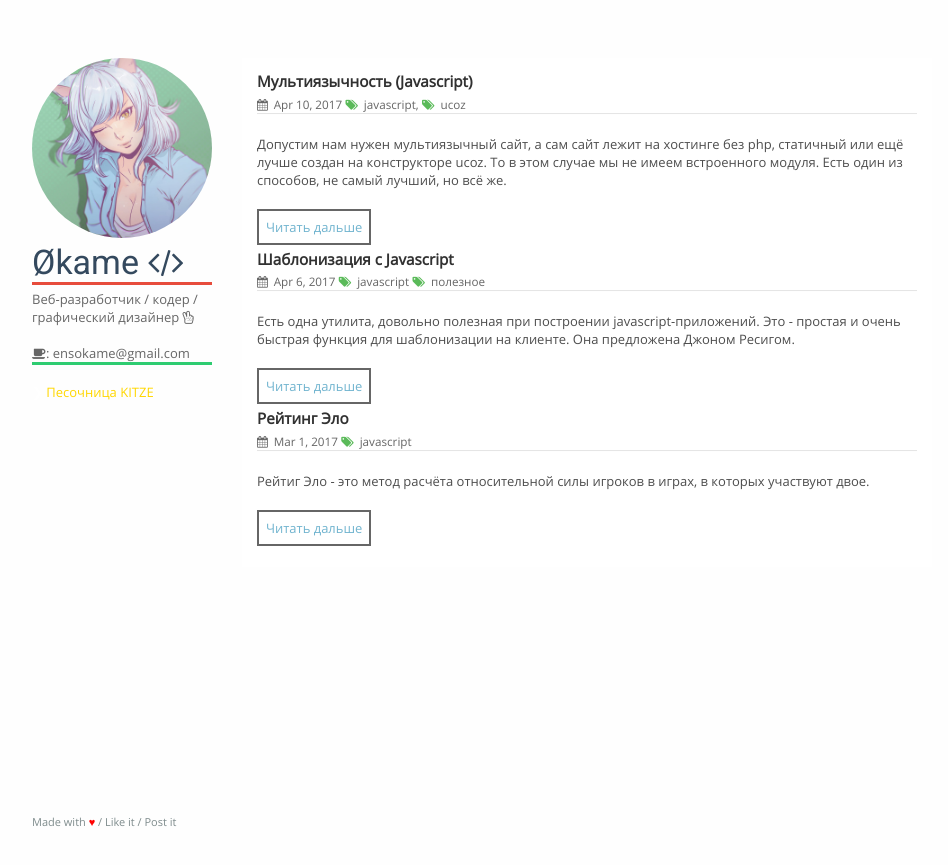
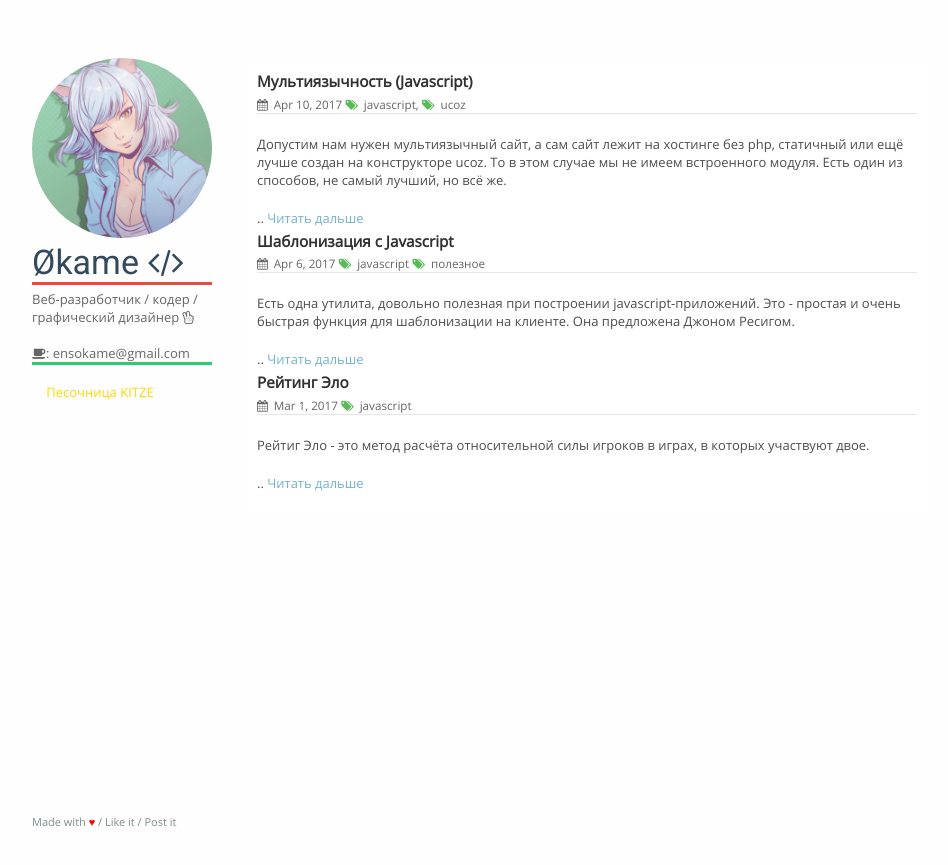
Before and after one commit to IOEnso/ioenso.github.io, a Jekyll site: the page built from index.html, in a window 1280 px wide. Shown: the top 865 px of the page, without its empty margins (158-1106 px from the left). Built offline with Jekyll 4.4.1, drawn with Linux system fonts in a browser that asks for light colours.

Commit message:
Update index.html

```diff
--- a/index.html
+++ b/index.html
@@ -13,9 +13,8 @@ layout: default
       <hr style="border: 0;border-bottom: 1px solid #fefefe;">
 
       <div class="post-entry">
-        {{ post.excerpt }}
+        {{ post.excerpt }}.. <a href="{{ site.baseurl }}{{ post.url }}" class="read-more">Читать дальше</a>
       </div>
-      <a class="readmore" href="{{ site.baseurl }}{{ post.url }}" class="read-more">Читать дальше</a>
     </article>
   {% endfor %}
 </div>
```
